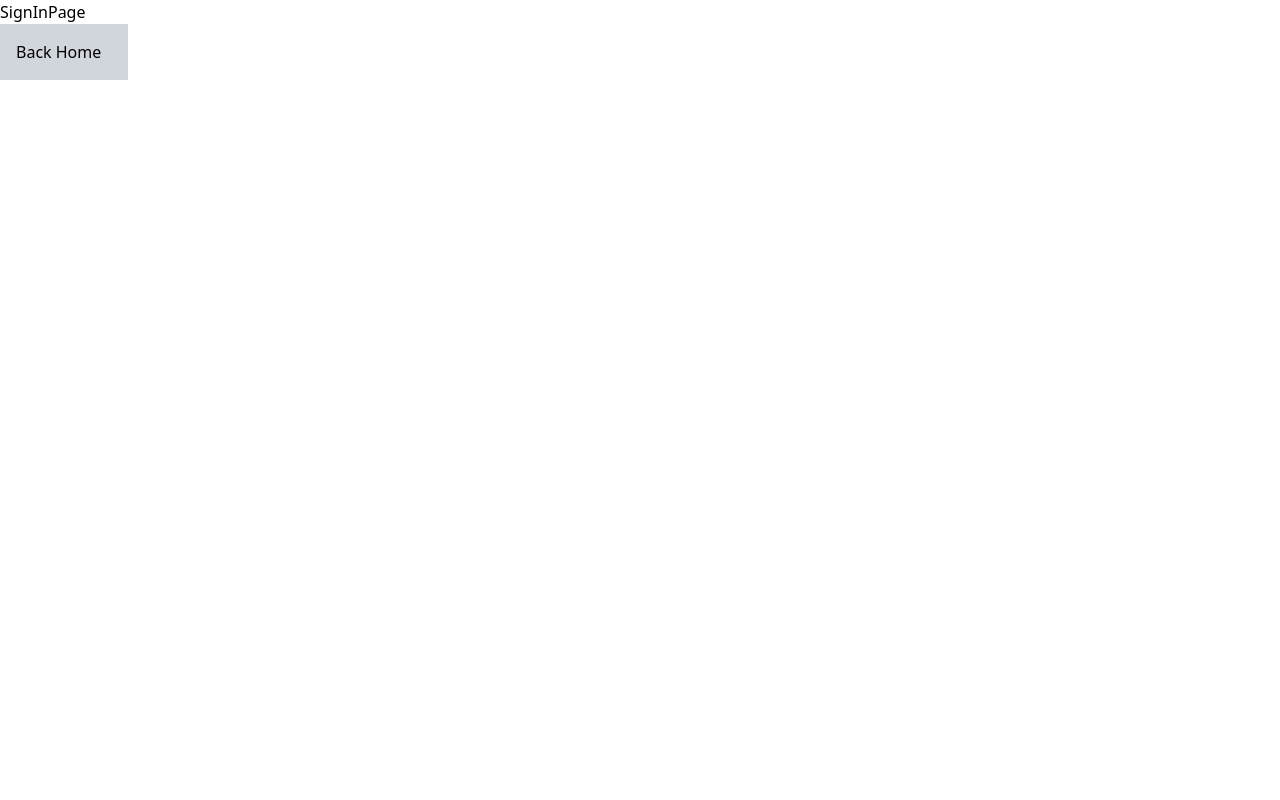
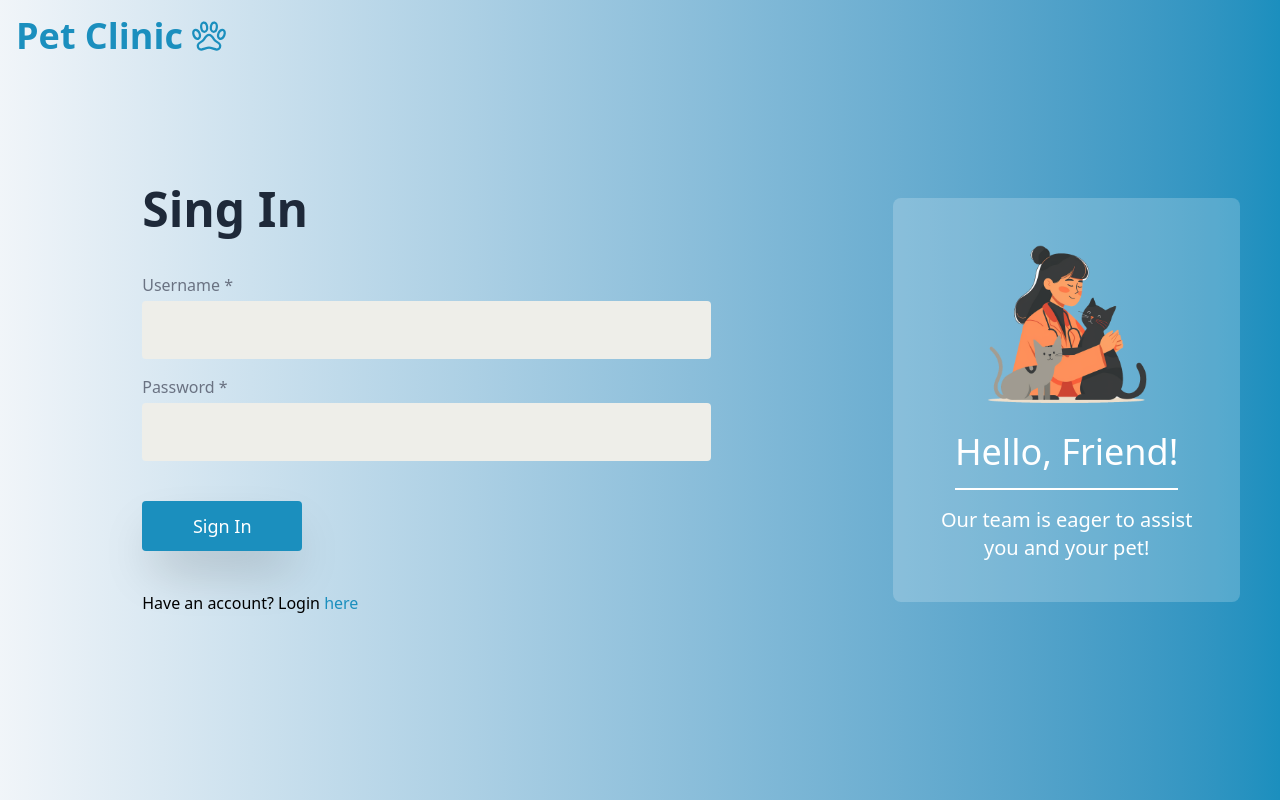
Before and after one commit to Petclinicapp/Petclinicapp, a React (Vite) app in the folder frontend/: page /signin in a window 1280 px wide. Built offline with nearby package versions, Linux system fonts and the light colour scheme.

Commit message:
Style sign in form

```diff
--- /dev/null
+++ b/frontend/src/components/Input.jsx
@@ -0,0 +1,24 @@
+function Input({
+  onChange,
+  value,
+  type,
+  name,
+  placeholder = null,
+  label = null,
+}) {
+  return (
+    <div className="flex flex-col">
+      <span className="mb-1 text-gray-500">{label}</span>
+      <input
+        id={name}
+        placeholder={placeholder}
+        type={type}
+        name={name}
+        onChange={onChange}
+        value={value}
+        className="bg-[#eeeee9] rounded w-full p-4 border border-transparent p-2 focus:outline-none focus:ring-1 focus:ring-gray-400"
+      />
+    </div>
+  );
+}
+export default Input;
--- /dev/null
+++ b/frontend/src/components/Logo.jsx
@@ -0,0 +1,24 @@
+import { Link } from "react-router-dom";
+import { IoPawOutline } from "react-icons/io5";
+
+function Logo({ bg }) {
+  return bg === "dark" ? (
+    <Link
+      to="/"
+      className="text-4xl font-bold text-white flex justify-center items-center gap-2"
+    >
+      <p>Pet Clinic</p>
+      <IoPawOutline />
+    </Link>
+  ) : (
+    <Link
+      to="/"
+      className="text-4xl font-bold text-[#1B8FBE] flex justify-center items-center gap-2"
+    >
+      <p>Pet Clinic</p>
+      <IoPawOutline />
+    </Link>
+  );
+}
+
+export default Logo;
--- a/frontend/src/components/Navbar.jsx
+++ b/frontend/src/components/Navbar.jsx
@@ -1,6 +1,7 @@
 import React, { useState, useEffect } from "react";
 import { IoPawOutline } from "react-icons/io5";
 import { Link } from "react-router-dom";
+import Logo from "./Logo";
 
 const Navbar = () => {
   const [isScrolled, setIsScrolled] = useState(false);
@@ -31,13 +32,7 @@ const Navbar = () => {
       }`}
     >
       <div className="container mx-auto flex justify-between items-center">
-        <a
-          href="/"
-          className="text-4xl font-bold text-white flex justify-center items-center gap-2"
-        >
-          <p>Pet Clinic</p>
-          <IoPawOutline />
-        </a>
+        <Logo bg="dark" />
         <ul className="flex space-x-6 text-lg">
           <li>
             <a
--- a/frontend/src/data.js
+++ b/frontend/src/data.js
@@ -5,7 +5,7 @@ export const homeInfo = [
     label: "Meet Our Vets",
     info: "Meet the Veterinarians of Vet Clinic. We’re pleased to provide exceptional vet care for your pets.",
     color: "#6AA9C1",
-    img: "/images/image2.png",
+    img: "/images/image3.png",
   },
   {
     id: 2,
@@ -13,7 +13,7 @@ export const homeInfo = [
     label: "Why Choose Us",
     info: "Meet the Veterinarians of Vet Clinic. We’re pleased to provide exceptional vet care for your pets.",
     color: "#018AC1",
-    img: "/images/image3.png",
+    img: "/images/image2.png",
   },
   {
     id: 3,
--- a/frontend/src/pages/SignInPage.jsx
+++ b/frontend/src/pages/SignInPage.jsx
@@ -1,12 +1,75 @@
 import { Link } from "react-router-dom";
+import Input from "../components/Input";
+import Logo from "../components/Logo";
+import { useState } from "react";
 
 function SignInPage() {
+  const [user, setUser] = useState({ username: "", password: "" });
+
+  const handleForm = (e) => {
+    const { name, value } = e.target;
+    setUser((prevUser) => ({
+      ...prevUser,
+      [name]: value,
+    }));
+  };
+
+  const submit = () => {
+    console.log("Success", user);
+    setUser({ username: "", password: "" });
+  };
+
   return (
-    <div>
-      <p>SignInPage</p>
-      <Link to="/" className="bg-gray-300 p-4 flex w-32">
-        Back Home{" "}
-      </Link>
+    <div className=" h-screen flex bg-gradient-to-r from-slate-100 to-[#1B8FBE]">
+      <section className="w-full md:w-2/3 relative flex justify-center items-center">
+        <div className="flex justify-start p-4 absolute top-0 left-0">
+          <Logo />
+        </div>
+
+        <div className="w-2/3 flex flex-col gap-10">
+          <h1 className="text-5xl text-gray-800 font-bold">Sing In</h1>
+          <form className="flex flex-col gap-4">
+            <Input
+              onChange={handleForm}
+              value={user.username}
+              type="text"
+              name="text"
+              label="Username *"
+            />
+            <Input
+              onChange={handleForm}
+              value={user.password}
+              type="password"
+              name="password"
+              label="Password *"
+            />
+            <button
+              onClick={submit}
+              type="button"
+              className="relative mt-6 cursor-pointer text-lg rounded flex h-[50px] w-40 items-center justify-center overflow-hidden bg-[#1B8FBE] text-white shadow-2xl transition-all before:absolute before:h-0 before:w-0 before:rounded-full before:bg-[#016891] before:duration-500 before:ease-out hover:before:h-56 hover:before:w-56"
+            >
+              <span className="relative z-10">Sign In</span>
+            </button>
+          </form>
+          <h3>
+            Have an account? Login{" "}
+            <Link to="/login" className="text-[#1B8FBE] hover:text-[#EAB308]">
+              here
+            </Link>
+          </h3>
+        </div>
+      </section>
+      <section className="hidden md:w-1/3  md:flex justify-center items-center text-center">
+        <div className="bg-white/20 flex flex-col justify-center items-center gap-4 p-10 m-10 rounded-lg">
+          <img src="/images/image3.png" className="w-2/3" />
+          <h1 className="text-white text-4xl border-b-2 pb-4 border-white">
+            Hello, Friend!
+          </h1>
+          <p className="text-xl text-white">
+            Our team is eager to assist you and your pet!
+          </p>
+        </div>
+      </section>
     </div>
   );
 }
```
